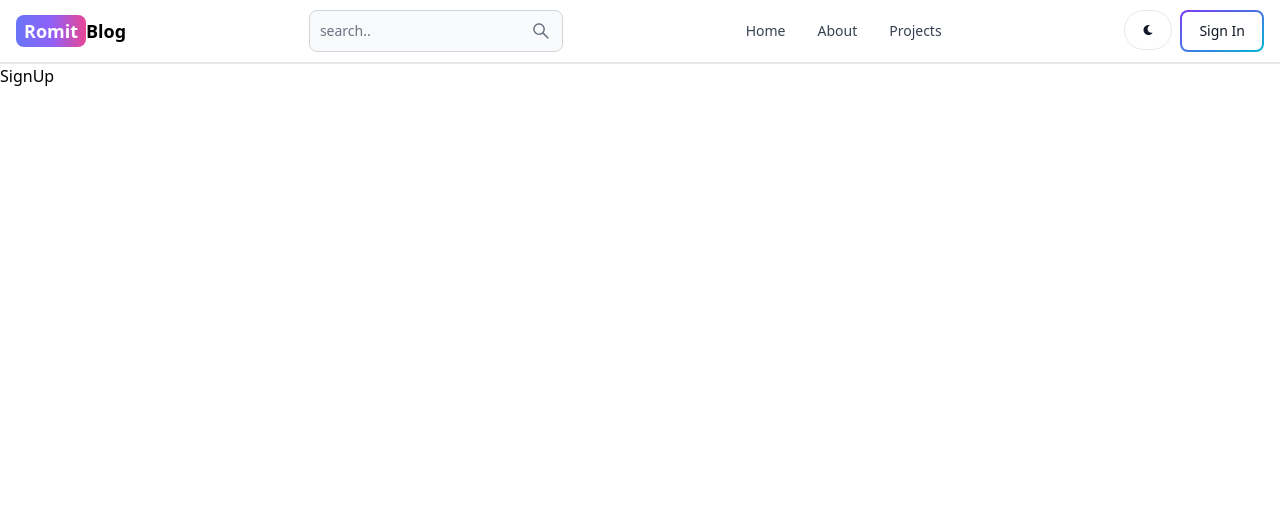
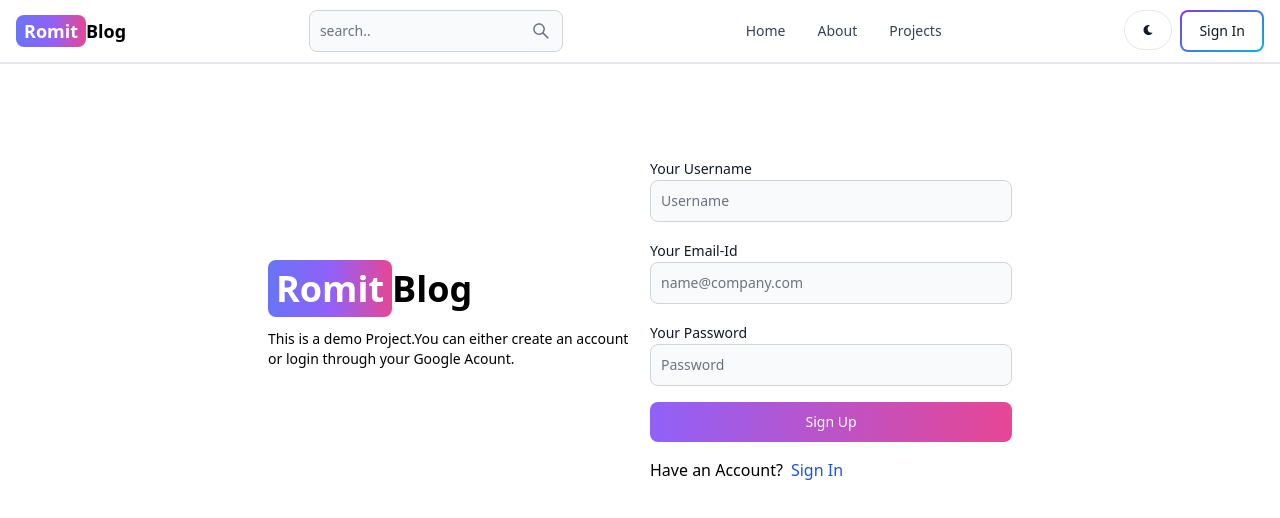
Before and after one commit to romitraj7/mern-blog-app, a React (Vite) app in the folder client/: page /sign-up in a window 1280 px wide. Shown: the top 518 px of the page. Built offline with nearby package versions, Linux system fonts and the light colour scheme.

Commit message:
create signup ui

```diff
--- a/client/src/pages/SignUp.jsx
+++ b/client/src/pages/SignUp.jsx
@@ -1,7 +1,56 @@
+import { Button, Label, TextInput } from 'flowbite-react'
 import React from 'react'
+import { Link } from 'react-router-dom'
 
 export default function SignUp() {
   return (
-    <div>SignUp</div>
+    <div className='min-h-screen mt-20 '>
+    <div className='flex p-3 max-w-3xl mx-auto flex-col md:flex-row md:items-center gap-5'>
+      {/* div for left side */}
+      <div className='flex-1'>
+      <Link to={'/'} className='text-4xl
+    font-bold dark:text-white' >
+        <span className='px-2 py-1 bg-gradient-to-r from-indigo-500 via-purple-500 to-pink-500
+        rounded-lg text-white'>Romit</span>Blog
+    </Link>
+    <p className='text-sm mt-5'>This is a demo Project.You can either create an account or login through your Google Acount.</p>
+      </div>
+      {/* div for side */}
+      <div className='flex-1'>
+          <form className='flex flex-col gap-4'>
+            <div>
+              <Label value='Your Username'/>
+              <TextInput
+              type='text'
+              placeholder='Username'
+              id='username' />
+            </div>
+            <div>
+              <Label value='Your Email-Id'/>
+              <TextInput
+              type='text'
+              placeholder='name@company.com'
+              id='email' />
+            </div>
+            <div>
+              <Label value='Your Password'/>
+              <TextInput
+              type='text'
+              placeholder='Password'
+              id='password' />
+            </div>
+            <Button gradientDuoTone='purpleToPink' type='submit'>
+            Sign Up
+            </Button>
+          </form>
+          <div className='flex gap-2 mt-4'>
+            Have an Account?
+            <Link to={'/sign-in'} className='text-blue-700 '>
+              Sign In
+            </Link>
+          </div>
+      </div>
+    </div>
+    </div>
   )
 }
--- a/package.json
+++ b/package.json
@@ -15,6 +15,7 @@
     "bcryptjs": "^2.4.3",
     "dotenv": "^16.3.1",
     "express": "^4.18.2",
+    "flowbite-react": "^0.7.2",
     "mongoose": "^8.1.0",
     "nodemon": "^3.0.3"
   }
```
Also changed, not shown: 1 other file (tests, documents, lock files or other folders).
